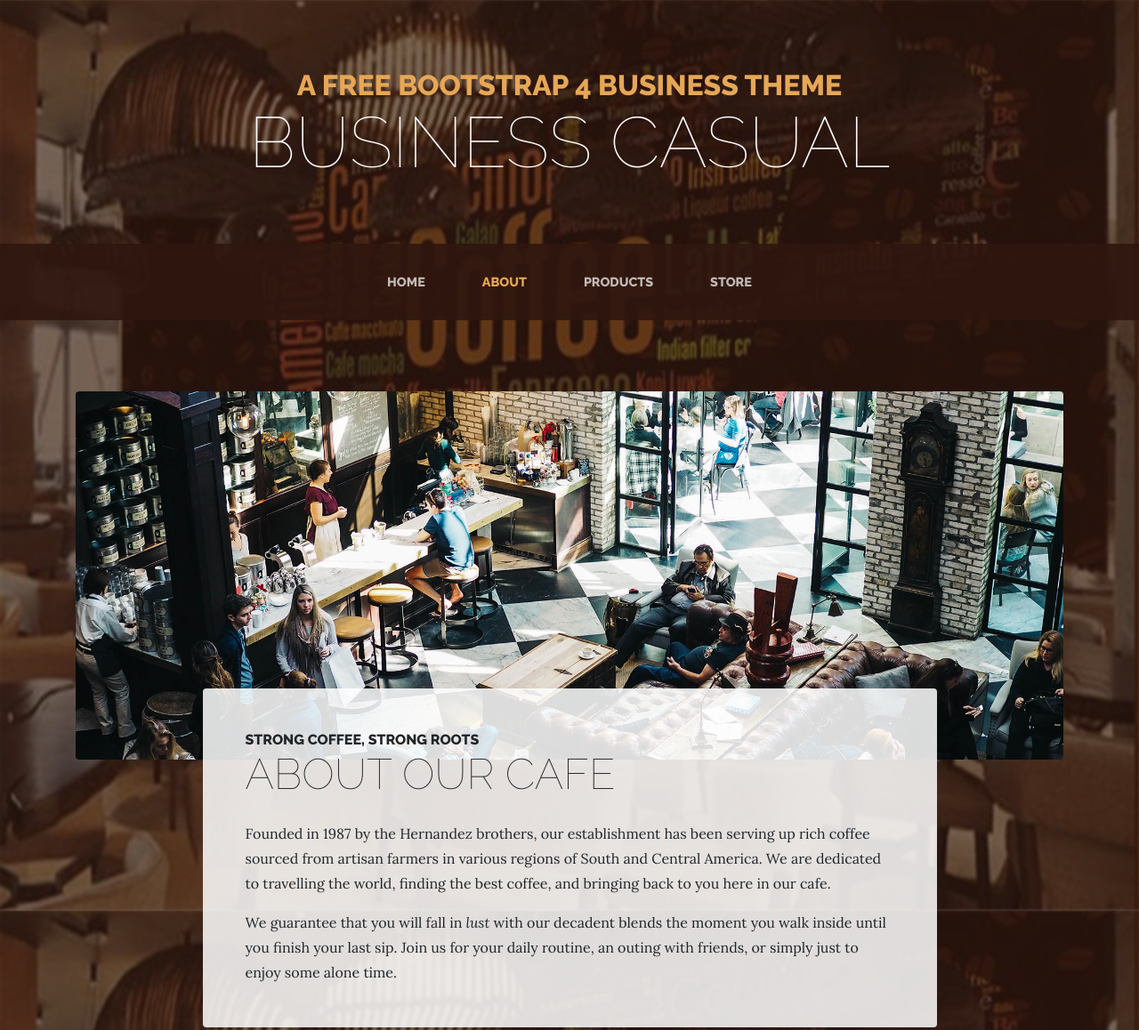
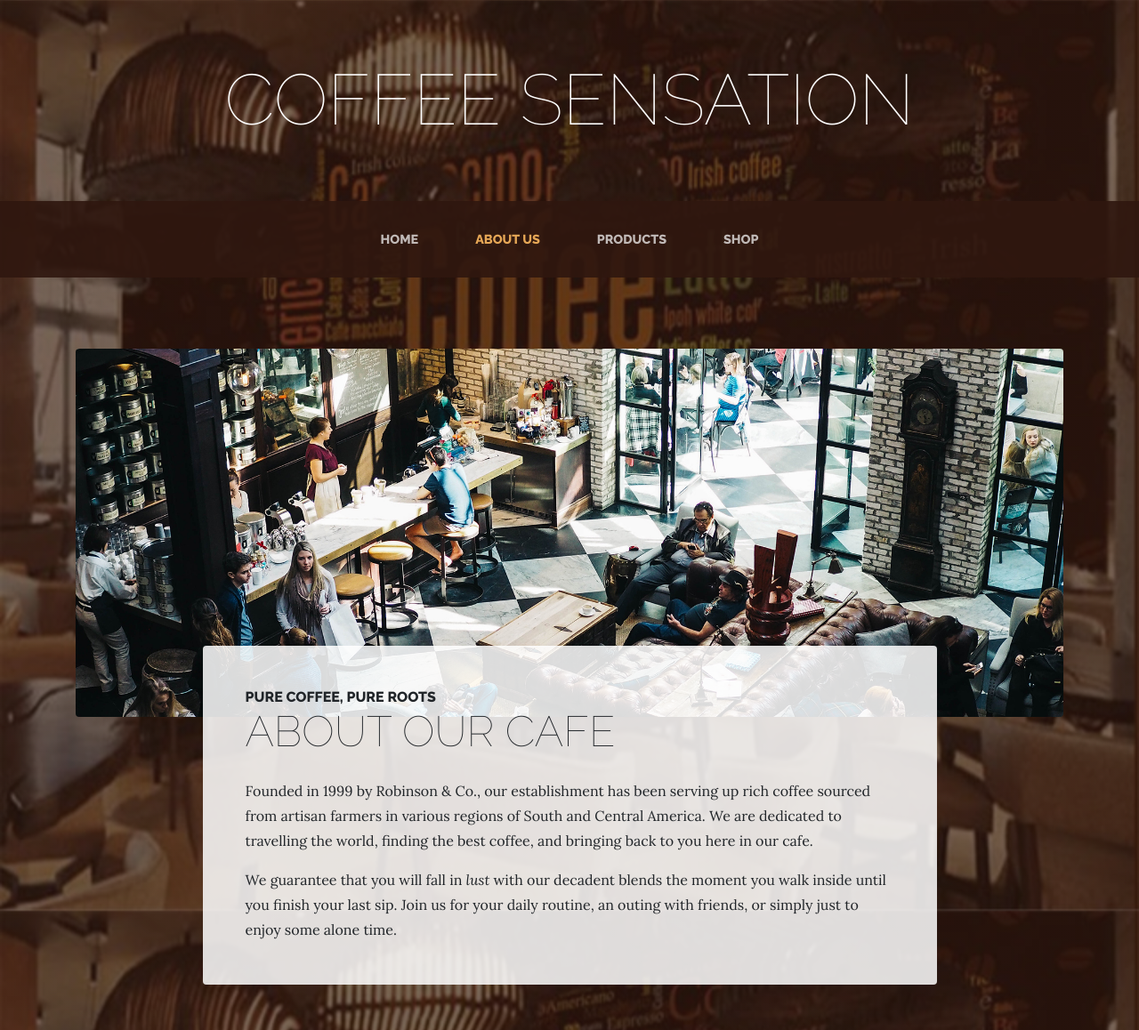
Before and after one commit to jamesrrobinson/BusinessCasual, a website: page about.html in a window 1280 px wide. Shown: the top 1158 px of the page at 89% size. Drawn offline with Linux system fonts and the light colour scheme.

Commit message:
Update about.html

```diff
--- a/about.html
+++ b/about.html
@@ -8,7 +8,7 @@
     <meta name="description" content="">
     <meta name="author" content="">
 
-    <title>Business Casual - Start Bootstrap Theme</title>
+    <title>Business Casual - Coffee Sensation</title>
 
     <!-- Bootstrap core CSS -->
     <link href="vendor/bootstrap/css/bootstrap.min.css" rel="stylesheet">
@@ -25,8 +25,8 @@
   <body>
 
     <h1 class="site-heading text-center text-white d-none d-lg-block">
-      <span class="site-heading-upper text-primary mb-3">A Free Bootstrap 4 Business Theme</span>
-      <span class="site-heading-lower">Business Casual</span>
+
+      <span class="site-heading-lower">Coffee Sensation</span>
     </h1>
 
     <!-- Navigation -->
@@ -44,13 +44,13 @@
               </a>
             </li>
             <li class="nav-item active px-lg-4">
-              <a class="nav-link text-uppercase text-expanded" href="about.html">About</a>
+              <a class="nav-link text-uppercase text-expanded" href="about.html">About Us</a>
             </li>
             <li class="nav-item px-lg-4">
               <a class="nav-link text-uppercase text-expanded" href="products.html">Products</a>
             </li>
             <li class="nav-item px-lg-4">
-              <a class="nav-link text-uppercase text-expanded" href="store.html">Store</a>
+              <a class="nav-link text-uppercase text-expanded" href="store.html">Shop</a>
             </li>
           </ul>
         </div>
@@ -65,10 +65,10 @@
             <div class="col-xl-9 col-lg-10 mx-auto">
               <div class="bg-faded rounded p-5">
                 <h2 class="section-heading mb-4">
-                  <span class="section-heading-upper">Strong Coffee, Strong Roots</span>
+                  <span class="section-heading-upper">Pure Coffee, Pure Roots</span>
                   <span class="section-heading-lower">About Our Cafe</span>
                 </h2>
-                <p>Founded in 1987 by the Hernandez brothers, our establishment has been serving up rich coffee sourced from artisan farmers in various regions of South and Central America. We are dedicated to travelling the world, finding the best coffee, and bringing back to you here in our cafe.</p>
+                <p>Founded in 1999 by Robinson & Co., our establishment has been serving up rich coffee sourced from artisan farmers in various regions of South and Central America. We are dedicated to travelling the world, finding the best coffee, and bringing back to you here in our cafe.</p>
                 <p class="mb-0">We guarantee that you will fall in <em>lust</em> with our decadent blends the moment you walk inside until you finish your last sip. Join us for your daily routine, an outing with friends, or simply just to enjoy some alone time.</p>
               </div>
             </div>
```
